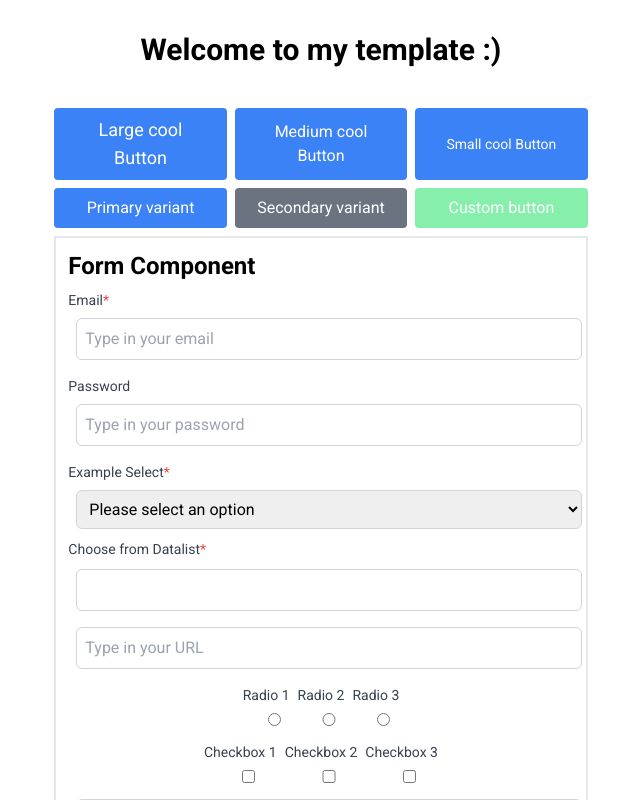
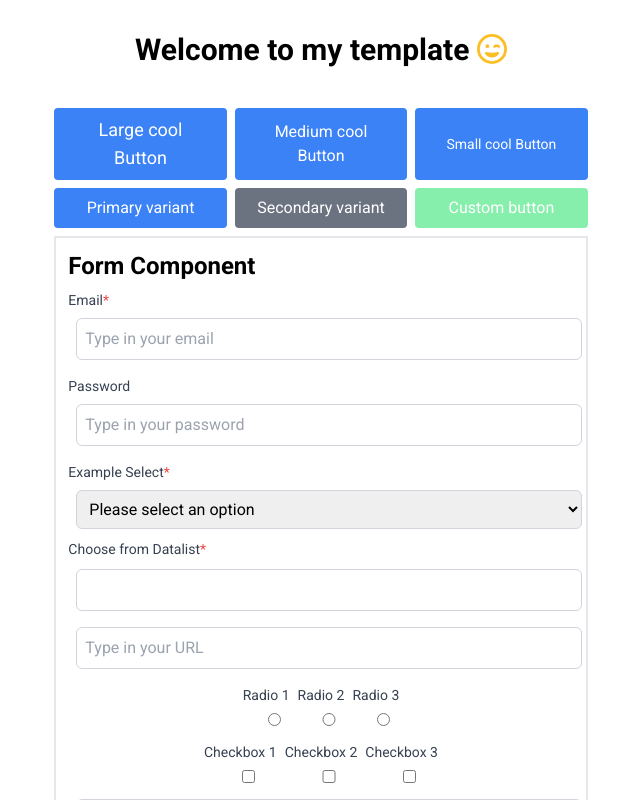
Before and after one commit to JacqueEvanderVentura/react-ts-template, a React (Vite) app: page / in a window 1280 px wide. Shown: the top 800 px of the page, without its empty margins (319-959 px from the left). Built offline with nearby package versions, Linux system fonts and the light colour scheme.

Commit message:
feature(font-awesome): added fa icons

```diff
--- a/package.json
+++ b/package.json
@@ -14,6 +14,11 @@
   },
   "dependencies": {
     "@babel/eslint-parser": "^7.23.9",
+    "@fortawesome/fontawesome-svg-core": "^6.5.1",
+    "@fortawesome/free-brands-svg-icons": "^6.5.1",
+    "@fortawesome/free-regular-svg-icons": "^6.5.1",
+    "@fortawesome/free-solid-svg-icons": "^6.5.1",
+    "@fortawesome/react-fontawesome": "^0.2.0",
     "classnames": "^2.5.1",
     "notistack": "^3.0.1",
     "react": "^18.2.0",
--- a/src/App.tsx
+++ b/src/App.tsx
@@ -1,6 +1,8 @@
 import "./App.scss";
 
 import { useSnackbar } from "notistack";
+import { FontAwesomeIcon } from "@fortawesome/react-fontawesome";
+import { faFaceGrinWink } from "@fortawesome/free-regular-svg-icons";
 
 import { Button, Input, Heading, Datalist, Select } from "./components";
 import { useForm } from "react-hook-form";
@@ -37,7 +39,7 @@ function App() {
 			<div className="flex flex-col justify-center items-center w-full">
 				<div className="flex flex-col justify-center items-center w-5/12 gap-2">
 					<Heading level="h2" className="my-8">
-						Welcome to my template :)
+						Welcome to my template <FontAwesomeIcon className="text-amber-400" icon={faFaceGrinWink} />
 					</Heading>
 
 					<div className="grid grid-cols-3 gap-2">
@@ -79,8 +81,7 @@ function App() {
 								defaultValue="Please select an option"
 								register={register}
 								errors={errors}
-								required
-							>
+								required>
 								<option>lorei lorai</option>
 								<option>como tan mushasho</option>
 								<option value="bien">lo veo muy</option>
@@ -90,8 +91,7 @@ function App() {
 								required
 								name="datalist"
 								label="Choose from Datalist"
-								errors={errors}
-							>
+								errors={errors}>
 								<option>Option 1</option>
 								<option>Lotion 1</option>
 								<option value="option2">Option 2</option>
--- a/src/main.tsx
+++ b/src/main.tsx
@@ -2,6 +2,11 @@ import React from "react";
 import ReactDOM from "react-dom/client";
 import App from "./App.tsx";
 import { SnackbarProvider } from "notistack";
+import { library } from "@fortawesome/fontawesome-svg-core";
+import { far } from "@fortawesome/free-regular-svg-icons";
+import { fas } from "@fortawesome/free-solid-svg-icons";
+import { fab } from "@fortawesome/free-brands-svg-icons";
+library.add(far, fas, fab);
 
 ReactDOM.createRoot(document.getElementById("root")!).render(
 	<React.StrictMode>
@@ -10,8 +15,7 @@ ReactDOM.createRoot(document.getElementById("root")!).render(
 			anchorOrigin={{
 				vertical: "top",
 				horizontal: "right",
-			}}
-		>
+			}}>
 			<App />
 		</SnackbarProvider>
 	</React.StrictMode>,
```
Also changed, not shown: .eslintrc.cjs, 1 other file (tests, documents, lock files or other folders).
